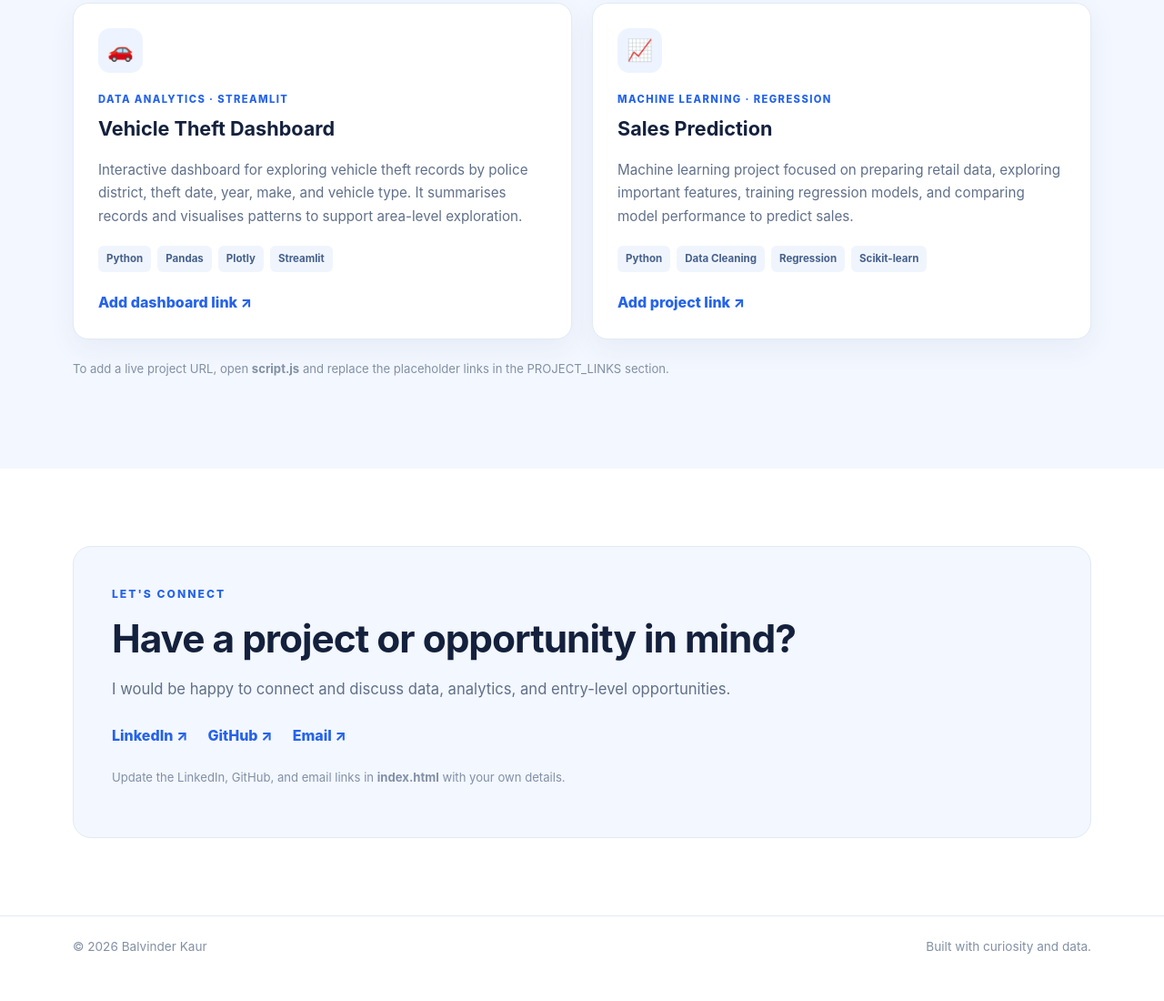
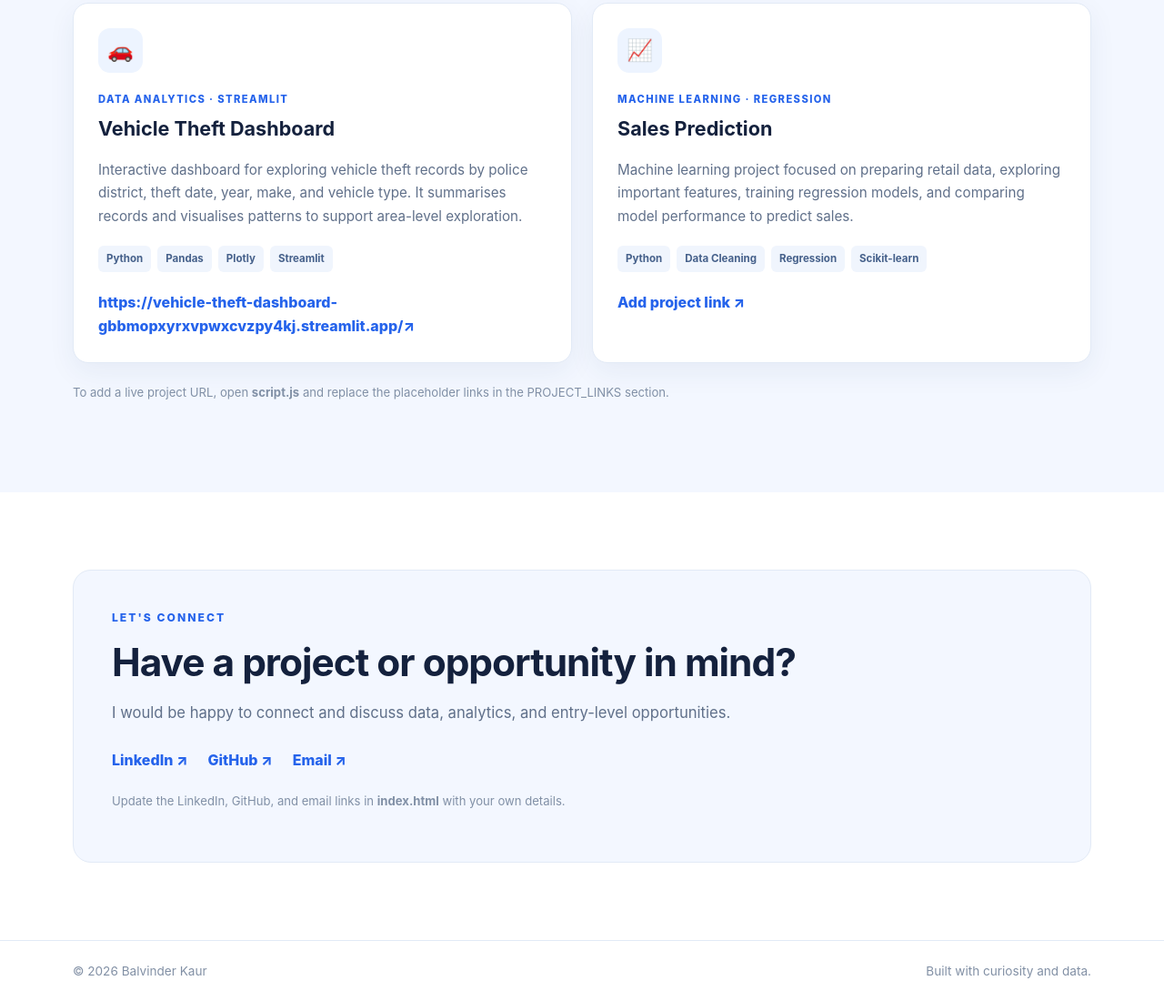
Before and after one commit to balvinderkaurlabana-DataAnalyst/Balvinder-Kaur-Labana-Portfolio, a plain HTML site: page index.html in a window 1280 px wide. Shown: the part 1845-2945 px from the top of the page at 91% size. Before the commit the page ends 2919 px from the top, so only its background shows below. Drawn offline with Linux system fonts and the light colour scheme.

Commit message:
Update index.html

```diff
--- a/index.html
+++ b/index.html
@@ -66,7 +66,7 @@
             <h3>Vehicle Theft Dashboard</h3>
             <p>Interactive dashboard for exploring vehicle theft records by police district, theft date, year, make, and vehicle type. It summarises records and visualises patterns to support area-level exploration.</p>
             <div class="tags"><span>Python</span><span>Pandas</span><span>Plotly</span><span>Streamlit</span></div>
-            <a class="project-link" href="#" data-link="vehicle">Add dashboard link ↗</a>
+            <a class="project-link" href="https://vehicle-theft-dashboard-gbbmopxyrxvpwxcvzpy4kj.streamlit.app/" data-link="vehicle">https://vehicle-theft-dashboard-gbbmopxyrxvpwxcvzpy4kj.streamlit.app/↗</a>
           </article>
           <article class="project-card">
             <div class="project-icon">📈</div><p class="project-type">MACHINE LEARNING · REGRESSION</p>
```
